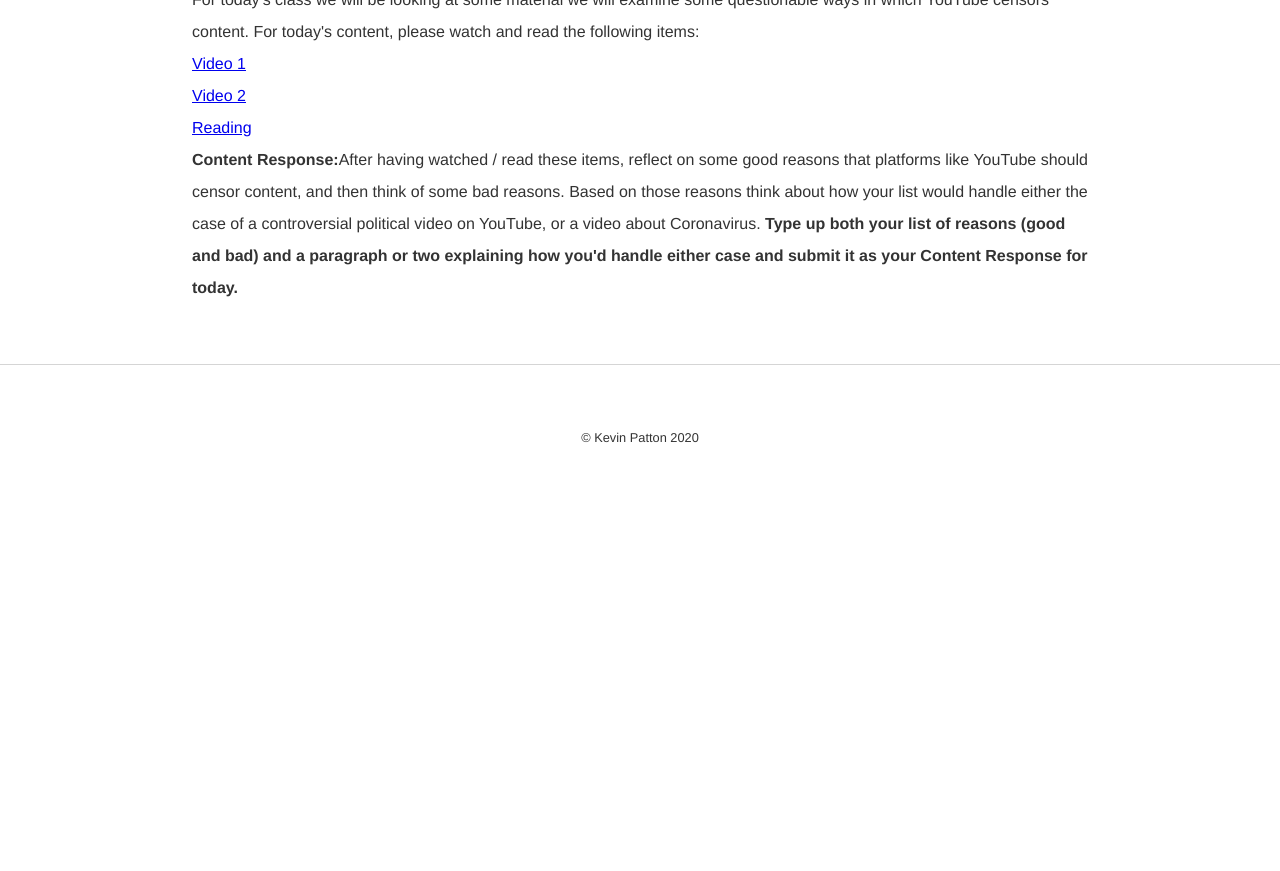
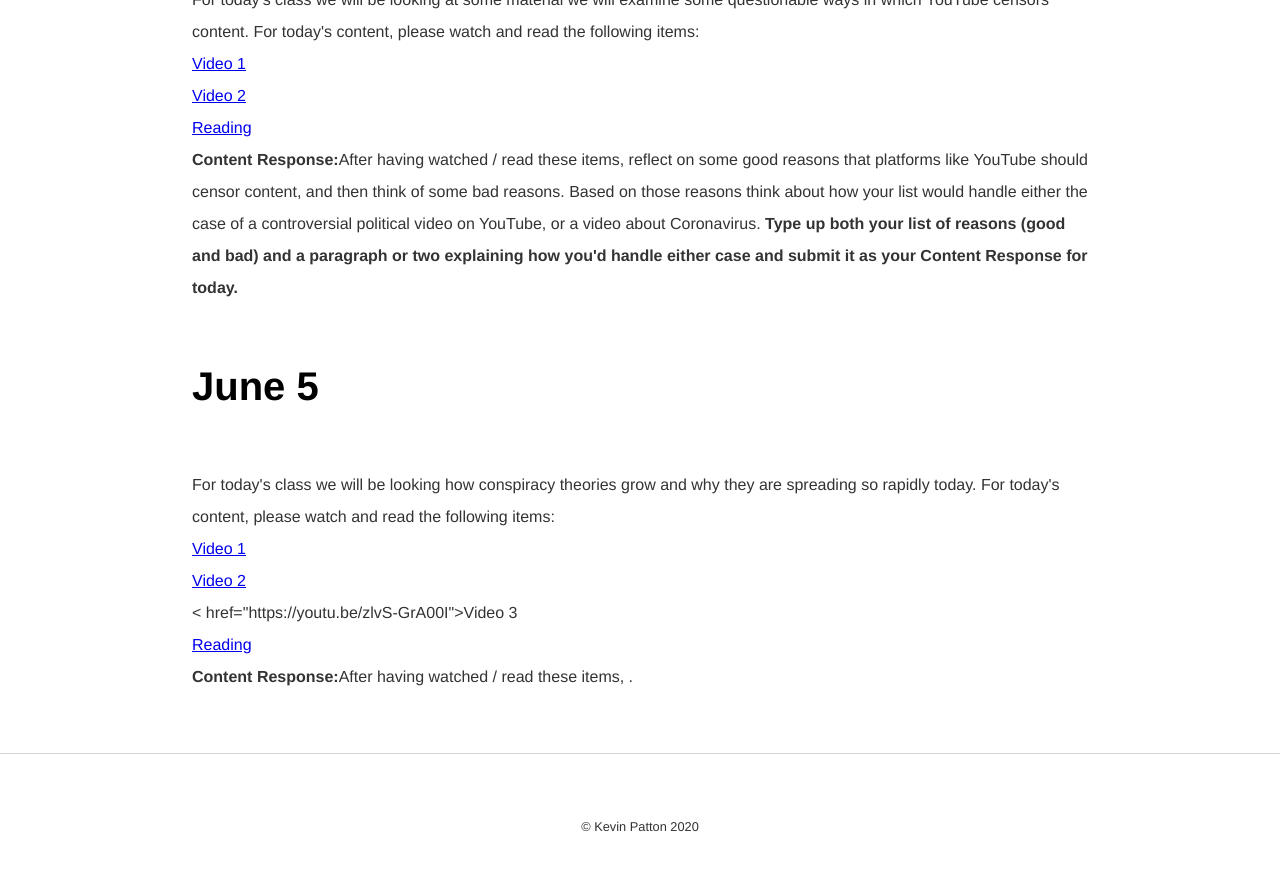
Before and after one commit to kevinjpatton/kevinjpatton.github.io, a Jekyll site: the page built from teaching/phil1020/index.html, in a window 1280 px wide and 900 px high, scrolled down 1847 px. Shown: the top 871 px of the window. Built offline with Jekyll 4.4.1, drawn with Linux system fonts in a browser that asks for light colours; Markdown is read by kramdown in place of the engine named in the settings; before the commit the page ends 2358 px from its top, so only the background shows below that.

Commit message:
Update index.html

```diff
--- a/teaching/phil1020/index.html
+++ b/teaching/phil1020/index.html
@@ -33,3 +33,11 @@ title: Philosophy 1020 - Kevin Patton
 <a href="https://www.theverge.com/2020/3/4/21164553/youtube-coronavirus-demonetization-sensitive-subjects-advertising-guidelines-revenue" target="_blank">Video 2</a><br>
 <a href="https://www.forbes.com/sites/petersuciu/2019/11/08/was-youtube-right-to-censor-a-controversial-video/" target="_blank">Reading</a><br>
 <b>Content Response:</b>After having watched / read these items, reflect on some good reasons that platforms like YouTube should censor content, and then think of some bad reasons.  Based on those reasons think about how your list would handle either the case of a controversial political video on YouTube, or a video about Coronavirus.  <b>Type up both your list of reasons (good and bad) and a paragraph or two explaining how you'd handle either case and submit it as your Content Response for today.</b></p>
+
+<h1>June 5</h1>
+<p>For today's class we will be looking how conspiracy theories grow and why they are spreading so rapidly today.  For today's content, please watch and read the following items:<br>
+<a href="https://youtu.be/pTBvKjl6wF4" target="_blank">Video 1</a><br>
+<a href="https://www.youtube.com/watch?v=88_C-fogY40">Video 2</a><br>
+  < href="https://youtu.be/zlvS-GrA00I">Video 3</a><br>
+<a href="https://www.economist.com/open-future/2019/08/12/conspiracy-theories-are-dangerous-heres-how-to-crush-them" target="_blank">Reading</a><br>
+<b>Content Response:</b>After having watched / read these items, .</b></p>
```
